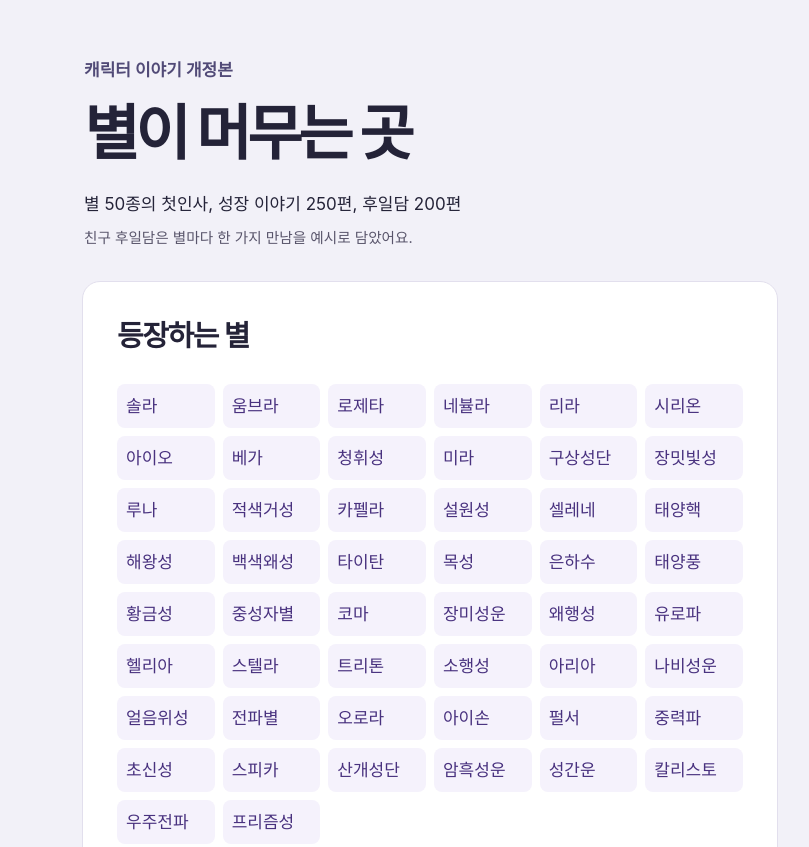
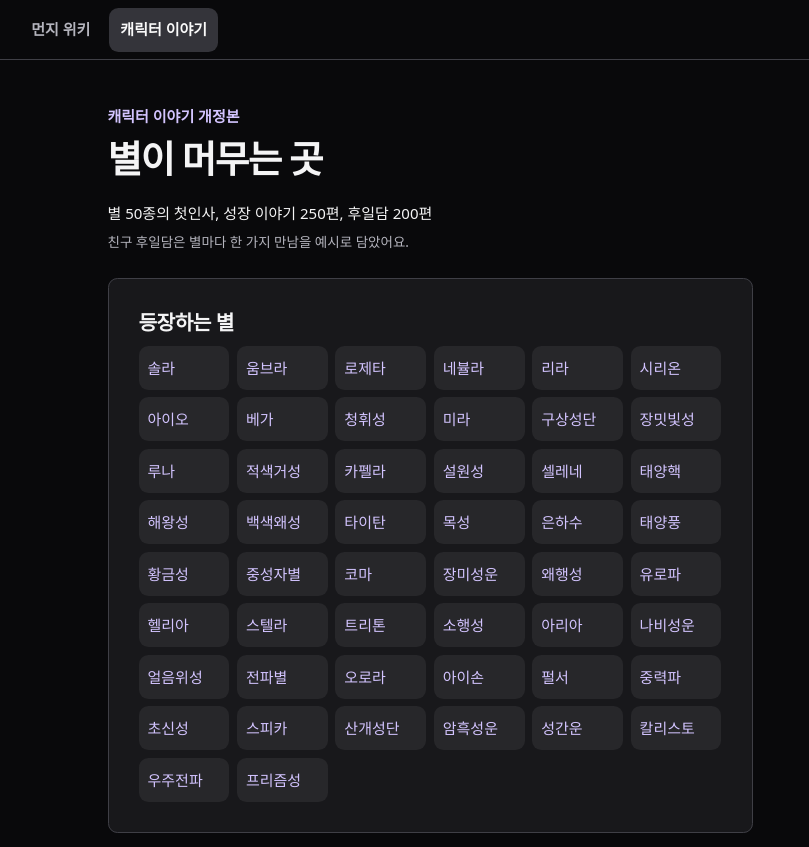
Before and after one commit to crazyjamy/lmmwiki, a plain HTML site: page docs/stories.html in a window 1280 px wide. Shown: the top 847 px of the page, without its empty margins (210-1019 px from the left). Drawn offline with Linux system fonts and the light colour scheme.

Commit message:
Apply shadcn dark theme to the wiki

```diff
--- a/docs/stories.html
+++ b/docs/stories.html
@@ -1,36 +1,17 @@
 <!doctype html>
-<html lang="ko">
+<html lang="ko" class="dark">
 <head>
 <meta charset="utf-8">
 <meta name="viewport" content="width=device-width, initial-scale=1">
 <title>별이 머무는 곳 · 캐릭터 이야기 개정본</title>
-<style>
-:root {color-scheme: light; background:#f2f1f8; color:#242338; font: 17px/1.8 -apple-system, BlinkMacSystemFont, "Apple SD Gothic Neo", "Malgun Gothic", sans-serif;}
-* {box-sizing:border-box}
-body {margin:0}
-main {max-width:760px;margin:auto;padding:32px clamp(16px,4vw,32px) 48px}
-header {padding:18px 2px 26px}
-h1,h2,h3,h4 {line-height:1.35;word-break:keep-all}
-h1 {font-size:clamp(35px,8vw,60px);letter-spacing:-.07em;margin:.12em 0 .25em}
-h2 {font-size:1.7rem;letter-spacing:-.045em;margin:0 0 1em}
-h3 {font-size:1.08rem;margin:1.6em 0 .45em}
-h4 {font-size:1rem;margin:1.2em 0 .45em}
-header p {margin:.3em 0}
-.subtitle {color:#514a77;font-weight:650}
-.small {color:#59556b;font-size:.86rem}
-nav,article {background:#fff;border:1px solid #e2dfed;border-radius:18px;padding:clamp(18px,5vw,34px);margin-bottom:22px;scroll-margin-top:14px}
-article:target {border-color:#9e8ac8}
-ul {display:grid;grid-template-columns:repeat(auto-fit,minmax(90px,1fr));gap:8px;list-style:none;padding:0;margin:0}
-li a {display:flex;align-items:center;min-height:44px;padding:5px 9px;border-radius:8px;background:#f5f2fc;text-decoration:none}
-a {color:#49327f}
-a:focus-visible {outline:3px solid #7650b7;outline-offset:2px}
-p {margin:.45em 0 .7em;overflow-wrap:break-word}
-aside {margin:.4em 0 1em;padding:10px 14px;border-radius:9px;background:#f5f5fb;color:#49445d;font-size:.88rem}
-aside strong {display:block}
-.back {margin-top:1.6em;font-size:.9rem}
-</style>
+<link rel="stylesheet" href="wiki.css">
 </head>
-<body><main>
+<body>
+<header class="site-header"><nav class="site-nav" aria-label="위키 메뉴">
+<a href="index.html">먼지 위키</a>
+<a href="stories.html" aria-current="page">캐릭터 이야기</a>
+</nav></header>
+<main class="story-reader">
 <header><p class="subtitle">캐릭터 이야기 개정본</p><h1>별이 머무는 곳</h1>
 <p>별 50종의 첫인사, 성장 이야기 250편, 후일담 200편</p>
 <p class="small">친구 후일담은 별마다 한 가지 만남을 예시로 담았어요.</p></header>
--- a/docs/wiki.css
+++ b/docs/wiki.css
@@ -1,21 +1,111 @@
-:root {
-  color: #28263b;
-  background: #f4f2f9;
-  font: 16px/1.7 system-ui, -apple-system, "Apple SD Gothic Neo", "Malgun Gothic", sans-serif;
+:root.dark {
+  color-scheme: dark;
+  --background: #09090b;
+  --foreground: #f4f4f5;
+  --card: #18181b;
+  --card-foreground: #e4e4e7;
+  --muted: #27272a;
+  --muted-foreground: #b4b4bd;
+  --accent: #34343a;
+  --accent-foreground: #fafafa;
+  --border: #3f3f46;
+  --ring: #c4b5fd;
+  --link: #d3c4ff;
+  --radius: .625rem;
+  background: var(--background);
+  color: var(--foreground);
+  font: 15px/1.75 system-ui, "Apple SD Gothic Neo", "Malgun Gothic", sans-serif;
 }
+
 * { box-sizing: border-box; }
 body { margin: 0; }
-nav, main { max-width: 960px; margin-inline: auto; }
-nav { display: flex; flex-wrap: wrap; gap: .35rem 1rem; padding: .75rem 1.2rem; }
-nav a { display: inline-flex; align-items: center; min-height: 44px; }
-main { background: #fff; padding: clamp(1rem, 5vw, 3rem); border-radius: 16px; margin-bottom: 2rem; overflow-wrap: anywhere; }
-h1, h2, h3 { line-height: 1.3; word-break: keep-all; }
-h1 { font-size: clamp(1.9rem, 5vw, 3rem); letter-spacing: -.055em; margin-top: 0; }
-h2 { margin-top: 1.65em; letter-spacing: -.035em; }
-a { color: #4e328c; text-underline-offset: .15em; }
-a:focus-visible { outline: 3px solid #7956b8; outline-offset: 3px; }
-table { border-collapse: collapse; display: block; max-width: 100%; overflow-x: auto; }
-th, td { border: 1px solid #e6e0f0; text-align: left; padding: .55rem .75rem; }
-th { background: #f3eefb; }
-pre { overflow-x: auto; padding: 1rem; background: #f3eefb; }
+.site-header { border-bottom: 1px solid var(--border); }
+.site-nav, main { max-width: 850px; margin-inline: auto; }
+.site-nav { display: flex; flex-wrap: wrap; gap: .25rem .5rem; padding: .5rem 1rem; }
+.site-nav a {
+  display: inline-flex;
+  align-items: center;
+  min-height: 44px;
+  padding-inline: .75rem;
+  border-radius: var(--radius);
+  color: var(--muted-foreground);
+  text-decoration: none;
+  font-weight: 600;
+}
+.site-nav a[aria-current="page"], .site-nav a:hover {
+  background: var(--accent);
+  color: var(--accent-foreground);
+}
+main {
+  padding: clamp(1rem, 5vw, 2.5rem);
+  overflow-wrap: anywhere;
+}
+h1, h2, h3, h4 { line-height: 1.35; word-break: keep-all; }
+h1 { font-size: clamp(1.8rem, 5vw, 2.5rem); letter-spacing: -.04em; margin: 0 0 1rem; }
+h2 { font-size: 1.35rem; margin: 1.6em 0 .5em; letter-spacing: -.025em; }
+h3 { font-size: 1.1rem; }
+h4 { font-size: 1rem; }
+a { color: var(--link); text-underline-offset: .2em; }
+a:hover { color: var(--accent-foreground); }
+a:focus-visible { outline: 2px solid var(--ring); outline-offset: 3px; }
+table {
+  border-collapse: collapse;
+  display: block;
+  max-width: 100%;
+  overflow-x: auto;
+  font-size: .94rem;
+}
+th, td { border: 1px solid var(--border); text-align: left; padding: .5rem .7rem; }
+td { background: var(--card); color: var(--card-foreground); }
+th, pre { background: var(--muted); color: var(--accent-foreground); }
+pre { overflow-x: auto; padding: 1rem; border-radius: var(--radius); }
 code { font-size: .9em; }
+
+.story-reader { max-width: 720px; }
+.story-reader > header { margin: 0 0 1.5rem; }
+.story-reader header p { margin: .35em 0; }
+.story-reader .subtitle { color: var(--link); font-weight: 600; }
+.story-reader .small { color: var(--muted-foreground); font-size: .9rem; }
+.story-reader nav, .story-reader article {
+  border: 1px solid var(--border);
+  border-radius: var(--radius);
+  background: var(--card);
+  color: var(--card-foreground);
+  padding: clamp(1rem, 5vw, 2rem);
+  margin-bottom: 1rem;
+  scroll-margin-top: 1rem;
+}
+.story-reader article:target { border-color: var(--ring); }
+.story-reader h2 { color: var(--foreground); margin-top: 0; }
+.story-reader h3 { color: var(--foreground); margin: 1.5em 0 .35em; }
+.story-reader h4 { margin: 1.3em 0 .35em; }
+.story-reader p { margin: .45em 0 .7em; }
+.story-reader nav ul {
+  display: grid;
+  grid-template-columns: repeat(auto-fit, minmax(85px, 1fr));
+  gap: .5rem;
+  list-style: none;
+  padding: 0;
+  margin: 0;
+}
+.story-reader nav li a {
+  display: flex;
+  align-items: center;
+  min-height: 44px;
+  padding: .3rem .6rem;
+  border-radius: var(--radius);
+  background: var(--muted);
+  text-decoration: none;
+}
+.story-reader nav li a:hover { background: var(--accent); }
+.story-reader aside {
+  margin: .4em 0 1em;
+  padding: .65rem .85rem;
+  border-left: 2px solid var(--border);
+  border-radius: var(--radius);
+  background: var(--muted);
+  color: var(--muted-foreground);
+  font-size: .9rem;
+}
+.story-reader aside strong { display: block; color: var(--foreground); }
+.story-reader .back { margin-top: 1.6em; font-size: .9rem; }
```
Also changed, not shown: docs/AGENTS.html (+2 -2 lines), docs/README.html (+2 -2 lines), docs/index.html (+3 -3 lines), docs/wiki/currency-adventure.html (+2 -2 lines), docs/wiki/dust-growth.html (+2 -2 lines), docs/wiki/log.html (+2 -2 lines), docs/wiki/open-questions.html (+2 -2 lines), docs/wiki/overview.html (+2 -2 lines), docs/wiki/release-history.html (+2 -2 lines), docs/wiki/room-furniture.html (+2 -2 lines), docs/wiki/save-release.html (+2 -2 lines), docs/wiki/sources.html (+2 -2 lines), 1 other file.
